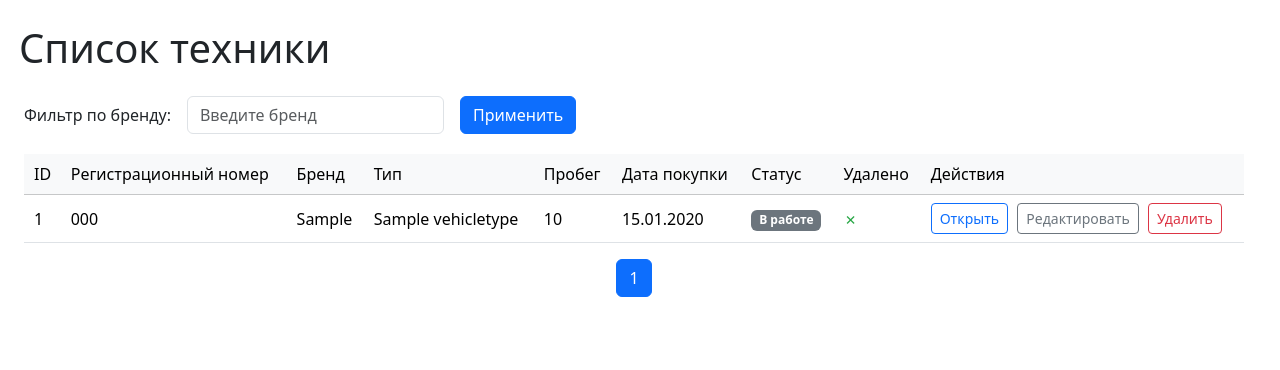
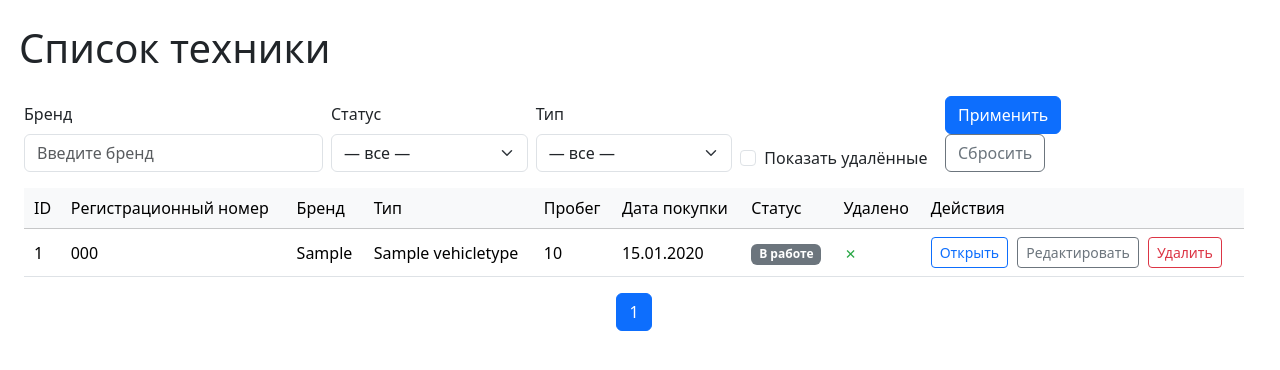
Before and after one commit to molecule1100/zyfra_intern, a Django app: page /vehicle/vehicles/ in a window 1280 px wide. Shown: the part 78-448 px from the top of the page. Run offline with Django 5.2, Linux system fonts and the light colour scheme; a user stored in the database is signed in; tables that the repository leaves empty hold one stand-in row (values such as "Sample post"); some libraries are stand-ins or nearby versions.

Commit message:
task 7: добавить фильтры и поиск в списках техники и запчастей, скрыть удалённые по умолчанию

```diff
--- a/vehicle/templates/vehicle/vehicle_list.html
+++ b/vehicle/templates/vehicle/vehicle_list.html
@@ -6,23 +6,38 @@
 {% block content %}
 <h1 class="mb-4">Список техники</h1>
 
-<form method="get" class="filter-form row g-3 align-items-center">
-  <div class="col-auto">
-    <label for="brandFilter" class="col-form-label">Фильтр по бренду:</label>
+<form method="get" class="filter-form row g-2 align-items-end mb-3">
+  <div class="col-md-3">
+    <label class="form-label">Бренд</label>
+    <input type="text" name="brand" class="form-control" value="{{ current_brand }}" placeholder="Введите бренд">
   </div>
-  <div class="col-auto">
-    <input type="text"
-           name="brand"
-           id="brandFilter"
-           class="form-control filter-input"
-           value="{{ current_brand }}"
-           placeholder="Введите бренд">
+  <div class="col-md-2">
+    <label class="form-label">Статус</label>
+    <select name="status" class="form-select">
+      <option value="">— все —</option>
+      {% for val, label in status_choices %}
+      <option value="{{ val }}" {% if current_status == val %}selected{% endif %}>{{ label }}</option>
+      {% endfor %}
+    </select>
   </div>
-  <div class="col-auto">
+  <div class="col-md-2">
+    <label class="form-label">Тип</label>
+    <select name="type" class="form-select">
+      <option value="">— все —</option>
+      {% for vt in vehicle_types %}
+      <option value="{{ vt.pk }}" {% if current_type == vt.pk|stringformat:"s" %}selected{% endif %}>{{ vt.name }}</option>
+      {% endfor %}
+    </select>
+  </div>
+  <div class="col-md-2">
+    <div class="form-check mt-4">
+      <input class="form-check-input" type="checkbox" name="show_deleted" id="showDeleted" value="1" {% if show_deleted %}checked{% endif %}>
+      <label class="form-check-label" for="showDeleted">Показать удалённые</label>
+    </div>
+  </div>
+  <div class="col-md-2">
     <button type="submit" class="btn btn-primary">Применить</button>
-    {% if current_brand %}
     <a href="{% url 'vehicle:vehicle-list' %}" class="btn btn-outline-secondary">Сбросить</a>
-    {% endif %}
   </div>
 </form>
 
@@ -86,25 +101,25 @@
   </table>
 </div>
 
+{% with filters=""|add:current_brand|add:current_status|add:current_type|add:show_deleted %}
 <nav aria-label="Page navigation">
   <ul class="pagination justify-content-center">
     {% if page_obj.has_previous %}
       <li class="page-item">
-        <a class="page-link" href="?page={{ page_obj.previous_page_number }}{% if current_brand %}&brand={{ current_brand }}{% endif %}">Предыдущая</a>
+        <a class="page-link" href="?page={{ page_obj.previous_page_number }}{% if current_brand %}&brand={{ current_brand }}{% endif %}{% if current_status %}&status={{ current_status }}{% endif %}{% if current_type %}&type={{ current_type }}{% endif %}{% if show_deleted %}&show_deleted=1{% endif %}">Предыдущая</a>
       </li>
     {% endif %}
-
     {% for num in page_obj.paginator.page_range %}
       <li class="page-item {% if num == page_obj.number %}active{% endif %}">
-        <a class="page-link" href="?page={{ num }}{% if current_brand %}&brand={{ current_brand }}{% endif %}">{{ num }}</a>
+        <a class="page-link" href="?page={{ num }}{% if current_brand %}&brand={{ current_brand }}{% endif %}{% if current_status %}&status={{ current_status }}{% endif %}{% if current_type %}&type={{ current_type }}{% endif %}{% if show_deleted %}&show_deleted=1{% endif %}">{{ num }}</a>
       </li>
     {% endfor %}
-
     {% if page_obj.has_next %}
       <li class="page-item">
-        <a class="page-link" href="?page={{ page_obj.next_page_number }}{% if current_brand %}&brand={{ current_brand }}{% endif %}">Следующая</a>
+        <a class="page-link" href="?page={{ page_obj.next_page_number }}{% if current_brand %}&brand={{ current_brand }}{% endif %}{% if current_status %}&status={{ current_status }}{% endif %}{% if current_type %}&type={{ current_type }}{% endif %}{% if show_deleted %}&show_deleted=1{% endif %}">Следующая</a>
       </li>
     {% endif %}
   </ul>
 </nav>
+{% endwith %}
 {% endblock %}
--- a/vehicle/views.py
+++ b/vehicle/views.py
@@ -126,10 +126,30 @@ class VehicleListView(LoginRequiredMixin, ListView):
 
     def get_queryset(self):
         queryset = Vehicle.objects.all()
+        show_deleted = self.request.GET.get('show_deleted')
+        if not show_deleted:
+            queryset = queryset.filter(is_deleted=False)
         brand = self.request.GET.get('brand')
         if brand:
             queryset = queryset.filter(brand__icontains=brand)
+        status = self.request.GET.get('status')
+        if status:
+            queryset = queryset.filter(operation_status=status)
+        vehicle_type = self.request.GET.get('type')
+        if vehicle_type:
+            queryset = queryset.filter(type__id=vehicle_type)
         return queryset
+
+    def get_context_data(self, **kwargs):
+        context = super().get_context_data(**kwargs)
+        from vehicle.models import VehicleType
+        context['current_brand'] = self.request.GET.get('brand', '')
+        context['current_status'] = self.request.GET.get('status', '')
+        context['current_type'] = self.request.GET.get('type', '')
+        context['show_deleted'] = self.request.GET.get('show_deleted', '')
+        context['vehicle_types'] = VehicleType.objects.filter(is_deleted=False)
+        context['status_choices'] = Vehicle.OperationStatusChoices.choices
+        return context
 
 
 class VehicleDeleteView(LoginRequiredMixin, GroupRequiredMixin, View):
```
Also changed, not shown: spare_part/templates/spare_part/spare_part_list.html (+38 -5 lines), spare_part/views.py (+30 -0 lines).
